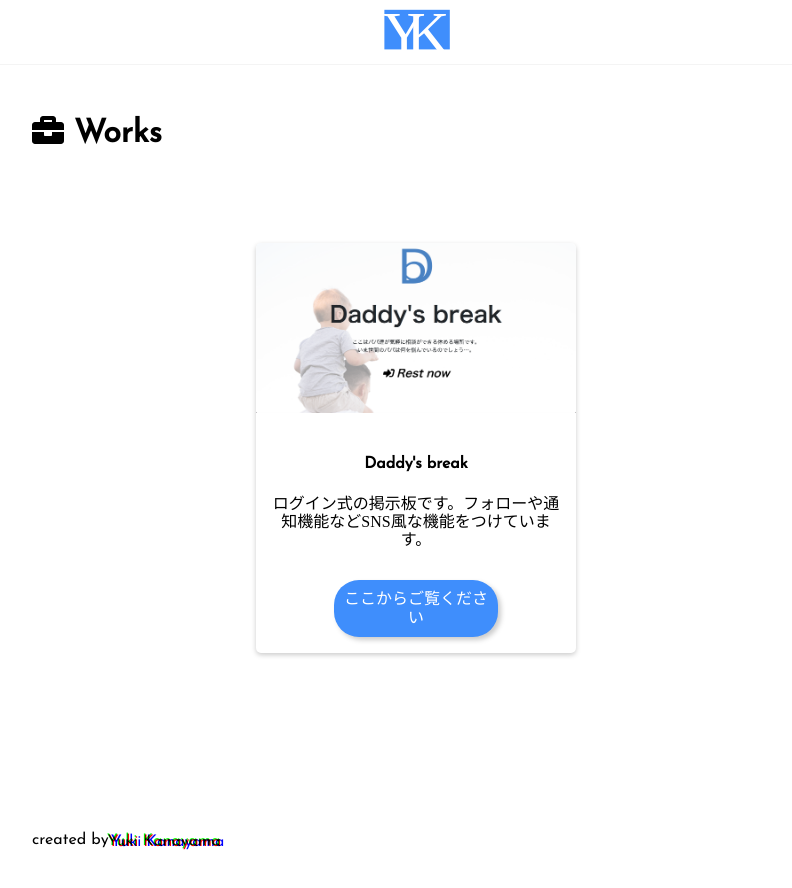
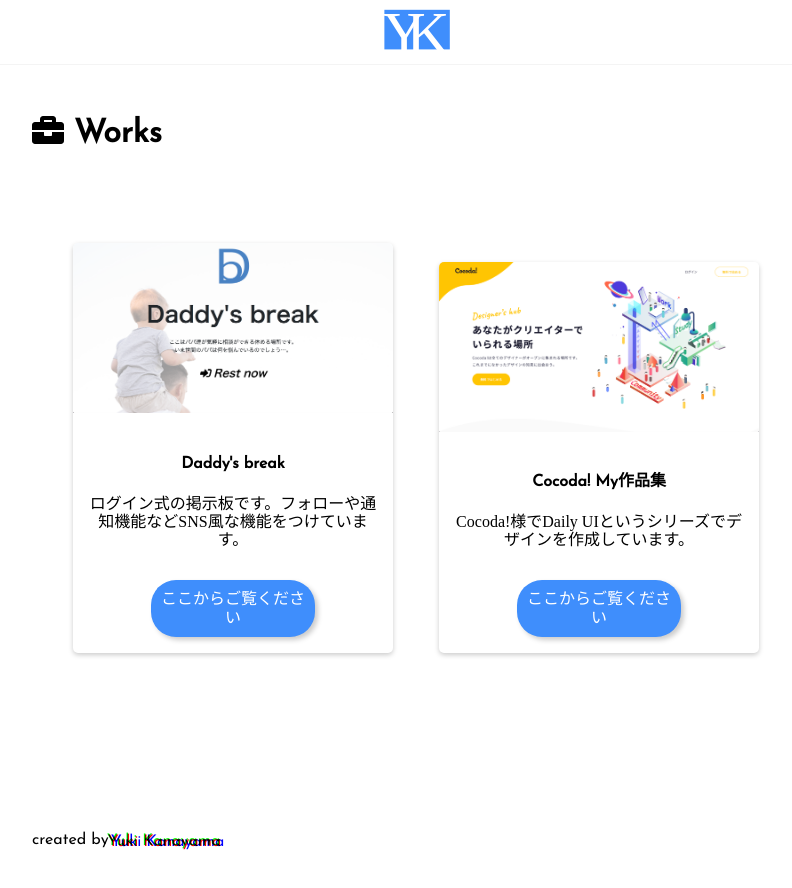
Before and after one commit to ichiha-off/vue-portfolio, a Vue app: page /works in a window 1280 px wide. Shown: the top 888 px of the page, without its empty margins (352-1144 px from the left). Built offline with nearby package versions, Linux system fonts and the light colour scheme.

Commit message:
add works

```diff
--- a/src/views/Works.vue
+++ b/src/views/Works.vue
@@ -33,6 +33,13 @@ export default {
           image: require('../../img/Daddy-s-break.png'),
           url: 'http://18.177.170.11/'
         },
+        {
+          id: 2,
+          title: 'Cocoda! My作品集',
+          body: 'Cocoda!様でDaily UIというシリーズでデザインを作成しています。',
+          image: require('../../img/cocoda-image.png'),
+          url: 'https://cocoda-design.com/ichiha'
+        }
       ]
     }
   }
```
Also changed, not shown: img/cocoda-image.png (added).
